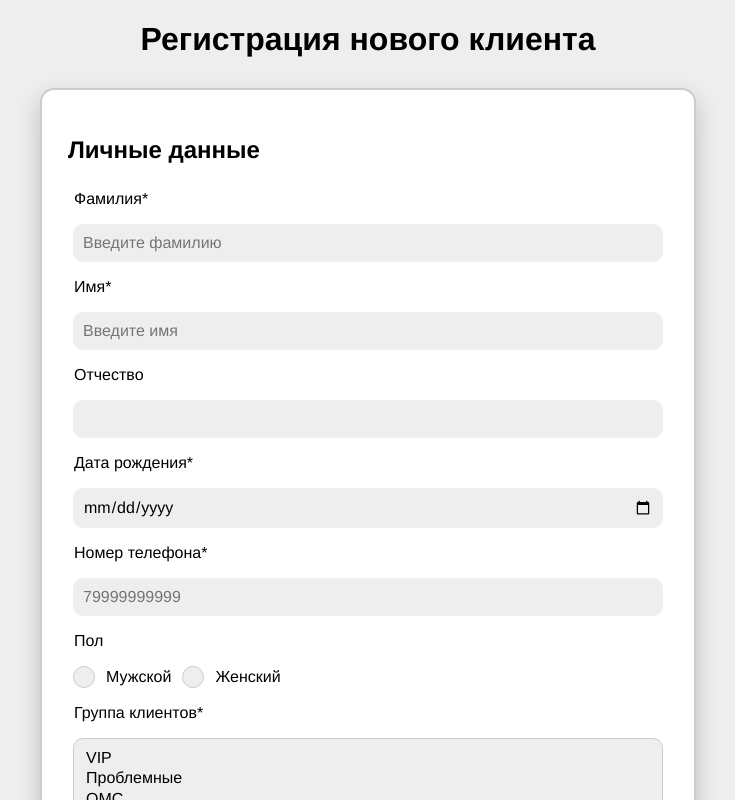
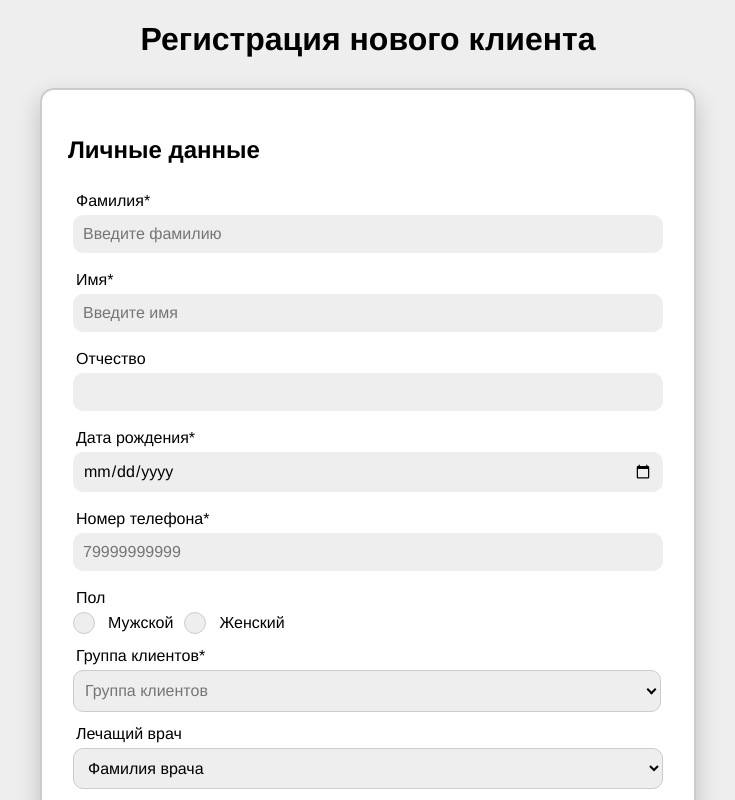
Before and after one commit to sorokinaolga/vue-form, a Vue app: page / in a window 1280 px wide. Shown: the top 800 px of the page, without its empty margins (272-1007 px from the left). Built offline with nearby package versions, Linux system fonts and the light colour scheme; the HTML template or start-up script is replaced by a standard one.

Commit message:
Добавление компонента мультиселектора

```diff
--- a/src/App.vue
+++ b/src/App.vue
@@ -21,6 +21,6 @@ body
   font-family: Avenir, Helvetica, Arial, sans-serif
   -webkit-font-smoothing: antialiased
   -moz-osx-font-smoothing: grayscale
-  background-color: #eeeeee
+  background-color: #eee
   text-align: center
 </style>
--- /dev/null
+++ b/src/components/base-input.vue
@@ -0,0 +1,38 @@
+<template>
+    <input
+        class="base-input"
+        :value="value"
+        placeholder="Группа клиентов"
+        @input="inputHandler($event.target.value)"
+    />
+</template>
+
+<script>
+import clickInside from "../directives/clickInside";
+import BaseInputMixin from "../mixins/BaseInputMixin";
+
+export default {
+    name: 'BaseInput',
+    mixins: [BaseInputMixin],
+    directives: {
+        clickInside
+    },
+    methods: {
+        inputHandler(value) {
+            this.$emit('input', value);
+        }
+    }
+}
+</script>
+
+<style lang="sass" scoped>
+.base-input
+    width: 100%
+    height: 30px
+    padding: 6px 16px 6px 6px
+    box-sizing: border-box
+    margin: 0
+    border: 0
+    outline: 0
+    background-color: transparent
+</style>
--- /dev/null
+++ b/src/components/chip.vue
@@ -0,0 +1,58 @@
+<template>
+    <div class="chip">
+        {{ item[propName] }}
+        <svg
+            xmlns="http://www.w3.org/2000/svg"
+            height="24px"
+            viewBox="0 0 24 24"
+            width="24px"
+            fill="#000000"
+            class="chip-clear-icon"
+            v-on="$listeners"
+            @click="$emit('remove', item)"
+        >
+            <path d="M0 0h24v24H0V0z" fill="none"/>
+            <path d="M19 6.41L17.59 5 12 10.59 6.41 5 5 6.41 10.59 12 5 17.59 6.41 19 12 13.41 17.59 19 19 17.59 13.41 12 19 6.41z"/>
+        </svg>
+    </div>
+</template>
+
+<script>
+export default {
+  name: 'Chip',
+  props: {
+    item: {
+      type: Object,
+      default: () => ({})
+    },
+    propName: {
+      type: String,
+      default: 'name'
+    },
+    propValue: {
+      type: String,
+      default: 'name'
+    }
+  }
+}
+</script>
+
+<style lang="sass" scoped>
+.chip
+  display: inline-flex
+  align-items: center
+  padding: 4px 8px
+  box-sizing: border-box
+  color: #05bc55
+  border: 1px solid #05bc55
+  border-radius: 10px
+  margin-right: 5px
+  margin-left: 5px
+  margin-bottom: 5px
+
+.chip-clear-icon
+  fill: #05bc55
+  width: 16px
+  margin-left: 8px
+  cursor: pointer
+</style>
--- /dev/null
+++ b/src/components/drop-down.vue
@@ -0,0 +1,33 @@
+<template>
+  <div v-click-outside="close">
+    <div @click="toggle">
+      <slot name="drop-dow-toggle"/>
+    </div>
+
+    <div v-show="opened">
+      <slot name="drop-dow-content"/>
+    </div>
+  </div>
+</template>
+
+<script>
+import clickOutside from "../directives/clickOutside";
+
+export default {
+  name: 'DropDown',
+  directives: {
+    clickOutside
+  },
+  data: () => ({
+    opened: false,
+  }),
+  methods: {
+    toggle() {
+      this.opened = !this.opened;
+    },
+    close() {
+      this.opened = false;
+    }
+  }
+}
+</script>
--- a/src/components/form-user-create.vue
+++ b/src/components/form-user-create.vue
@@ -75,18 +75,23 @@ export default {
   display: flex
   align-items: center
 
+.user-form__label
+  padding-top: 0
+
 label,
 .label
   font-weight: 500
   font-size: 16px
-  padding: 6px
+  padding-top: 8px
+  padding-left: 8px
+  padding-right: 6px
 
 input,
 select
   border: none
   background: #eee
   padding: 10px
-  margin: 10px 5px
+  margin: 5px 5px 10px 5px
   border-radius: 10px
   font: inherit
 
@@ -112,6 +117,7 @@ input[type="radio"]
   border-radius: 2px
   display: grid
   place-content: center
+  margin-bottom: 5px
 
 input[type="checkbox"]::before,
 input[type="radio"]::before
@@ -132,9 +138,6 @@ input[type="checkbox"]:checked::before,
 input[type="radio"]:checked::before
   transform: scale(1)
 
-.invalid
-  border: solid 2px #e63946
-
 .btn
   background: #05bc55
   border: none
@@ -154,4 +157,30 @@ input[type="radio"]:checked::before
   line-height: 10px
   margin: 0
   padding: 2px
+
+.multiselect
+  position: relative
+  display: inline-flex
+  width: 96%
+  border: 1px solid #ccc
+  background: #eee
+  padding: 5px
+  margin: 5px
+  border-radius: 10px
+  font: inherit
+
+.multiselect::before
+  position: absolute
+  content: ''
+  width: 5px
+  height: 5px
+  right: -55px
+  top: 15px
+  border-top: 2px solid #000
+  border-right: 2px solid #000
+  margin-right: 60px
+  transform: rotate(135deg)
+
+.invalid
+  border: solid 2px #e63946
 </style>
--- /dev/null
+++ b/src/components/multi-select.vue
@@ -0,0 +1,83 @@
+<template>
+    <div>
+        <drop-down>
+            <template #drop-dow-toggle>
+                <base-input/>
+            </template>
+            <template #drop-dow-content>
+                <div class="multiselect-list">
+                    <div
+                        v-for="(item, i) in items"
+                        :key="`${item[propValue]}-${i}`"
+                        :class="['multiselect-list__item', {'multiselect-list__item--selected': isSelected(item)}]"
+                        @click="selectHandler(item)"
+                    >
+                        {{ item[propName] }}
+                    </div>
+                </div>
+            </template>
+        </drop-down>
+    </div>
+</template>
+
+<script>
+import Vue from 'vue';
+import DropDown from "./drop-down.vue";
+import BaseInput from "./base-input";
+
+export default Vue.extend({
+    name: 'MultiSelect',
+    props: {
+        items: {
+            type: Array,
+            default: () => ([])
+        },
+        selected: {
+            type: Array,
+            default: () => ([])
+        },
+        propName: {
+            type: String,
+            default: 'name'
+        },
+        propValue: {
+            type: String,
+            default: 'name'
+        }
+    },
+    components: {
+        DropDown,
+        BaseInput
+    },
+    methods: {
+        selectHandler(item) {
+            this.$emit('selected', item);
+        },
+        isSelected(item) {
+            return this.selected.findIndex(selected => selected[this.propValue] === item[this.propValue]) > -1;
+        }
+    }
+});
+</script>
+
+<style lang="sass" scoped>
+.multiselect-list
+    position: absolute
+    z-index: 1
+    top: 40px
+    left: 0
+    right: 0
+    background: #eee
+    border: 1px solid #767676
+
+.multiselect-list__item
+    display: flex
+    padding-left: 8px
+    padding-bottom: 3px
+
+.multiselect-list__item:hover,
+.multiselect-list__item--selected
+    cursor: pointer
+    background: #1e90ff
+    color: #fff
+</style>
--- a/src/components/personal-data.vue
+++ b/src/components/personal-data.vue
@@ -70,7 +70,7 @@
           value="man"
           v-model="user.gender"
         />
-        <label for="man">Мужской</label>
+        <label class="user-form__label" for="man">Мужской</label>
         <input
           type="radio"
           id="woman"
@@ -78,21 +78,30 @@
           value="woman"
           v-model="user.gender"
         />
-        <label for="woman">Женский</label>
+        <label class="user-form__label" for="woman">Женский</label>
       </div>
     </div>
     <div class="user-form__item">
       <label for="customer-group">Группа клиентов*</label>
-      <select
-        id="customer-group"
-        multiple
-        v-model="user.customerGroup"
+      <multi-select
+        class="multiselect"
         :class="$v.user.customerGroup.$error && 'invalid'"
-      >
-        <option value="vip">VIP</option>
-        <option value="trouble">Проблемные</option>
-        <option value="insured">ОМС</option>
-      </select>
+        :items="groups"
+        :selected="user.customerGroup"
+        prop-name="name"
+        prop-value="id"
+        @selected="updateCustomerGroup"
+      />
+      <div>
+        <chip
+          v-for="(item, i) in user.customerGroup"
+          :key="`${item.id}-${i}`"
+          :item="item"
+          prop-name="name"
+          prop-value="id"
+          @remove="removeFromCustomerGroup"
+        />
+      </div>
       <p v-if="$v.user.customerGroup.$error" class="error-message">
         Поле обязательно для заполнения
       </p>
@@ -119,7 +128,7 @@
         id="no-send-sms"
         v-model="user.noSendSms"
       >
-      <label for="no-send-sms">Не отправлять СМС</label>
+      <label class="user-form__label" for="no-send-sms">Не отправлять СМС</label>
     </div>
 
     <button type="button" class="btn" @click="checkData">Продолжить</button>
@@ -130,8 +139,14 @@
 import { validationMixin } from 'vuelidate';
 import { required, minLength } from 'vuelidate/lib/validators';
 import { validPhone, validDate } from '../validators';
+import MultiSelect from './multi-select.vue';
+import Chip from './chip.vue';
 
 export default {
+  components: {
+    MultiSelect,
+    Chip
+  },
   mixins: [validationMixin],
   props: {
     doctors: {
@@ -149,6 +164,20 @@ export default {
   },
   data() {
     return {
+      groups: [
+        {
+          id: 1,
+          name: 'VIP'
+        },
+        {
+          id: 2,
+          name: 'Проблемные'
+        },
+        {
+          id: 3,
+          name: 'ОМС'
+        },
+      ],
       user: {
         surname: '',
         name: '',
@@ -178,6 +207,18 @@ export default {
         this.changeData(this.user);
         this.goNext(this.currentStep + 1);
       }
+    },
+    addToSelected(item) {
+      this.user.customerGroup.push(item);
+    },
+    removeFromCustomerGroup(item) {
+      this.user.customerGroup = this.user.customerGroup.filter(selected => selected.id !== item.id);
+    },
+    updateCustomerGroup(item) {
+      const foundIndex = this.user.customerGroup.findIndex(selected => selected.id === item.id);
+        foundIndex > -1
+          ? this.removeFromCustomerGroup(item)
+          : this.addToSelected(item);
     }
   }
 }
--- /dev/null
+++ b/src/directives/clickInside.js
@@ -0,0 +1,14 @@
+export default {
+    bind(el, binding, vnode) {
+        el.clickInsideElement = (event) => {
+            if (el === event.target || el.contains(event.target)) {
+                vnode.context[binding.expression](event);
+            }
+        }
+
+        document.body.addEventListener('click', el.clickInsideElement, false);
+    },
+    unbind(el) {
+        document.body.removeEventListener('click', el.clickInsideElement);
+    }
+}
--- /dev/null
+++ b/src/directives/clickOutside.js
@@ -0,0 +1,14 @@
+export default {
+    bind(el, binding, vnode) {
+        el.clickOutsideElement = (event) => {
+            if (el !== event.target && !el.contains(event.target)) {
+                vnode.context[binding.expression](event);
+            }
+        }
+
+        document.body.addEventListener('click', el.clickOutsideElement, false);
+    },
+    unbind(el) {
+        document.body.removeEventListener('click', el.clickOutsideElement);
+    }
+}
--- /dev/null
+++ b/src/mixins/BaseInputMixin.js
@@ -0,0 +1,9 @@
+export default {
+    name: 'BaseInputMixin',
+    props: {
+        value: {
+            type: String,
+            default: ''
+        }
+    }
+}
--- a/src/validators.js
+++ b/src/validators.js
@@ -1,4 +1,4 @@
-export const validPhone = (value) => (value - value%10000000000)/10000000000 === 7;
+export const validPhone = (value) => String(value)[0] === '7';
 
 export const validDate = (validatedDate) => {
   const date = new Date(validatedDate).getTime();
```
